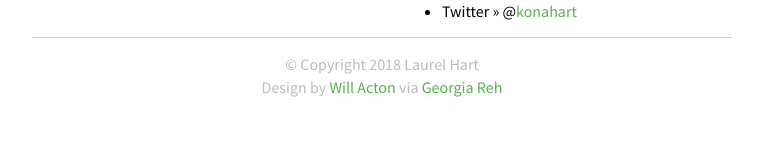
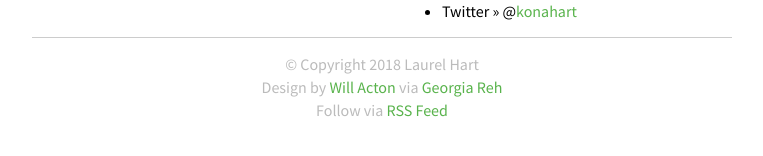
Before and after one commit to konahart/konahart.github.io, a Jekyll site: the page built from index.md, in a window 1280 px wide. Shown: the part 672-828 px from the top of the page, without its empty margins (258-1021 px from the left). Built offline with Jekyll 4.4.1, drawn with Linux system fonts in a browser that asks for light colours.

Commit message:
Add RSS link to footer

```diff
--- a/_layouts/default.html
+++ b/_layouts/default.html
@@ -46,6 +46,7 @@
     <div class="footer">
       <p>&copy; Copyright {{ 'now' | date: "%Y" }} Laurel Hart</p>
       <p>Design by <a href="http://willacton.com">Will Acton</a> via <a href="https://github.com/Greh/greh.github.io">Georgia Reh</a></p>
+      <p>Follow via <a href="/feed.xml">RSS Feed</a></p>
     </div>
   </body>
 </html>
```
